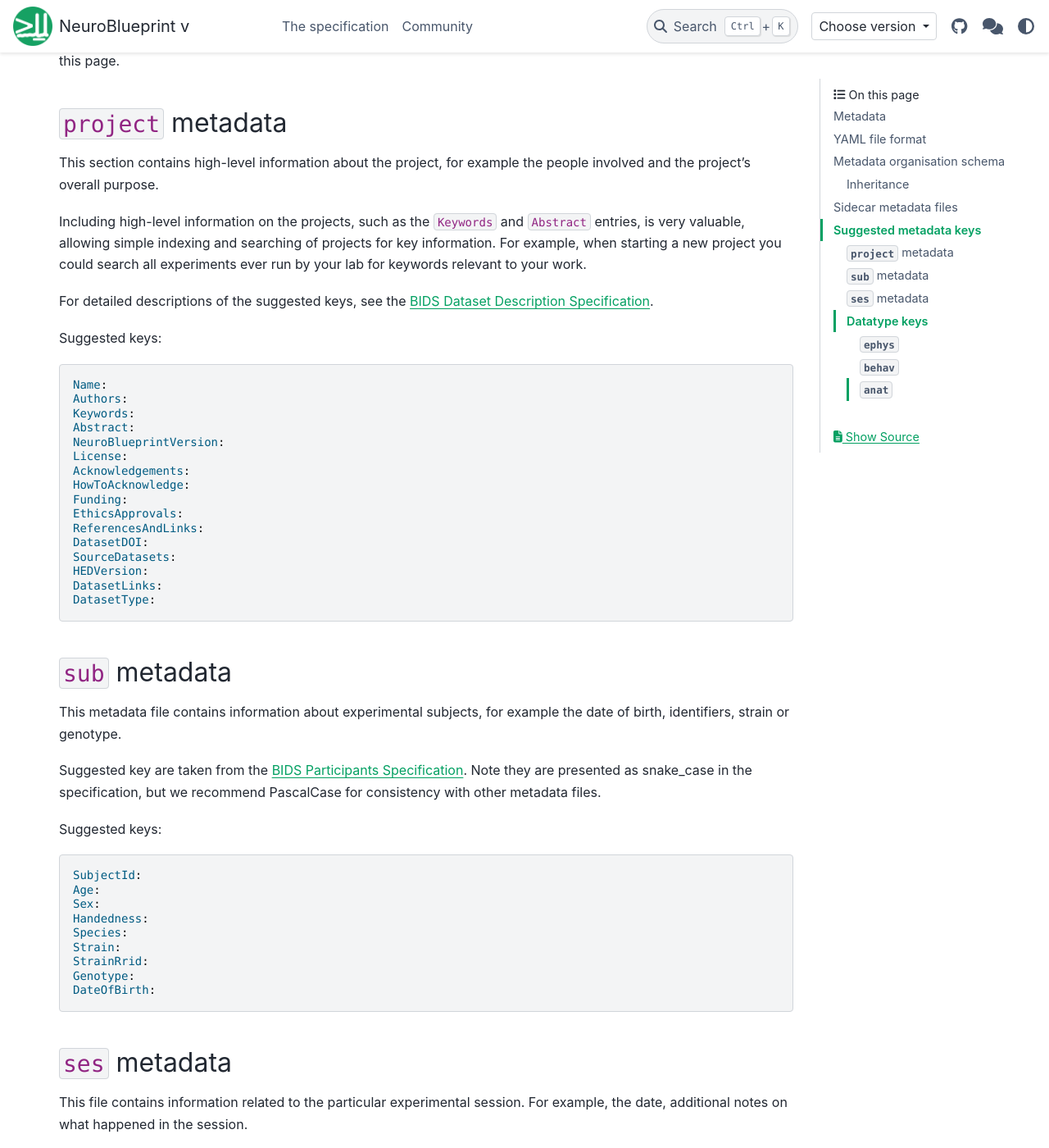
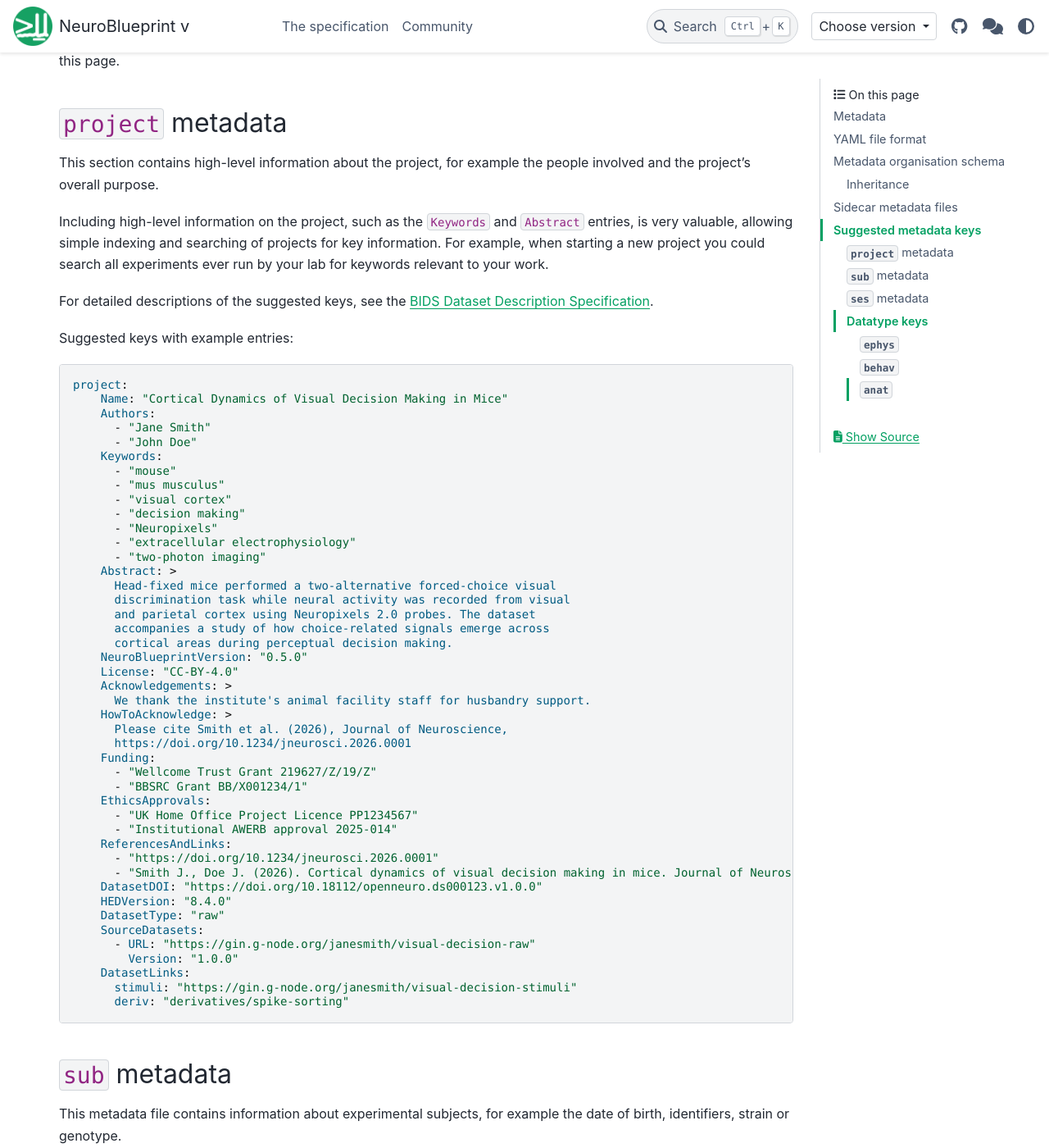
Before and after one commit to neuroinformatics-unit/NeuroBlueprint, a Sphinx documentation site: the page built from docs/source/metadata.md, in a window 1280 px wide and 1400 px high, scrolled down 4715 px. Shown: the whole window at 82% size. Built offline with Sphinx 7.4.7 and the PyData theme 0.15.4, drawn with Linux system fonts in a browser that asks for light colours; the version number could not be read and is left out; some of the changed text lies outside the part shown.

Commit message:
Add examples.

````diff
--- a/docs/source/metadata.md
+++ b/docs/source/metadata.md
@@ -12,7 +12,7 @@ setup, or microscope).
 
 A number of detailed metadata standards exist, including those from
 [BIDS](https://bids-specification.readthedocs.io/en/stable/introduction.html),
-[openMINDS](https://github.com/openMetadataInitiative) and
+[openMINDS](https://openminds.om-i.org/) and
 the [Allen Institute for Neural Dynamics](https://github.com/AllenNeuralDynamics/aind-data-schema),
 each differing in its structure, level of detail and the datatypes they cover.
 
@@ -43,7 +43,7 @@ project:
       - "John Doe"
 
 sub:
-    Species: "Mus musculus"
+    Species: "mus musculus"
     Genotype: "Thy1-GCaMP6s/wt"
 
 ephys:
@@ -76,7 +76,7 @@ project:
       - "John Doe"
 
 sub:
-    Species: "Mus musculus"
+    Species: "mus musculus"
     Strain: "C57BL/6J"
     StrainRrid: "RRID:IMSR_JAX:000664"
 
@@ -154,7 +154,7 @@ ephys:
 Now, `SamplingFrequency` at 30000 applies to all sessions except for
 `sub-001/ses-001`, which is 27000:
 
-This was inspired by the similar inheritance principle in [BIDS](https://bids-validator.readthedocs.io/en/stable/validation-model/inheritance-principle.html)
+This was inspired by the similar inheritance principle in [BIDS](https://bids-specification.readthedocs.io/en/stable/common-principles.html#the-inheritance-principle)
 
 :::{tip}
 When it is equivalent to put the `metadata.yaml` file at one of multiple folder levels,
@@ -242,7 +242,7 @@ and we will be happy to add it to this page.
 
 This section contains high-level information about the project, for example the people involved and the project's overall purpose.
 
-Including high-level information on the projects, such as the
+Including high-level information on the project, such as the
 `Keywords` and `Abstract` entries, is very valuable, allowing simple indexing and searching
 of projects for key information. For example, when starting a new project you could search
 all experiments ever run by your lab for keywords relevant to your work.
@@ -250,25 +250,53 @@ all experiments ever run by your lab for keywords relevant to your work.
 For detailed descriptions of the suggested keys, see the
 [BIDS Dataset Description Specification](https://bids-specification.readthedocs.io/en/stable/modality-agnostic-files/dataset-description.html#dataset_descriptionjson).
 
-Suggested keys:
+Suggested keys with example entries:
 
 ```yaml
-Name:
-Authors:
-Keywords:
-Abstract:
-NeuroBlueprintVersion:
-License:
-Acknowledgements:
-HowToAcknowledge:
-Funding:
-EthicsApprovals:
-ReferencesAndLinks:
-DatasetDOI:
-SourceDatasets:
-HEDVersion:
-DatasetLinks:
-DatasetType:
+project:
+    Name: "Cortical Dynamics of Visual Decision Making in Mice"
+    Authors:
+      - "Jane Smith"
+      - "John Doe"
+    Keywords:
+      - "mouse"
+      - "mus musculus"
+      - "visual cortex"
+      - "decision making"
+      - "Neuropixels"
+      - "extracellular electrophysiology"
+      - "two-photon imaging"
+    Abstract: >
+      Head-fixed mice performed a two-alternative forced-choice visual
+      discrimination task while neural activity was recorded from visual
+      and parietal cortex using Neuropixels 2.0 probes. The dataset
+      accompanies a study of how choice-related signals emerge across
+      cortical areas during perceptual decision making.
+    NeuroBlueprintVersion: "0.5.0"
+    License: "CC-BY-4.0"
+    Acknowledgements: >
+      We thank the institute's animal facility staff for husbandry support.
+    HowToAcknowledge: >
+      Please cite Smith et al. (2026), Journal of Neuroscience,
+      https://doi.org/10.1234/jneurosci.2026.0001
+    Funding:
+      - "Wellcome Trust Grant 219627/Z/19/Z"
+      - "BBSRC Grant BB/X001234/1"
+    EthicsApprovals:
+      - "UK Home Office Project Licence PP1234567"
+      - "Institutional AWERB approval 2025-014"
+    ReferencesAndLinks:
+      - "https://doi.org/10.1234/jneurosci.2026.0001"
+      - "Smith J., Doe J. (2026). Cortical dynamics of visual decision making in mice. Journal of Neuroscience."
+    DatasetDOI: "https://doi.org/10.18112/openneuro.ds000123.v1.0.0"
+    HEDVersion: "8.4.0"
+    DatasetType: "raw"
+    SourceDatasets:
+      - URL: "https://gin.g-node.org/janesmith/visual-decision-raw"
+        Version: "1.0.0"
+    DatasetLinks:
+      stimuli: "https://gin.g-node.org/janesmith/visual-decision-stimuli"
+      deriv: "derivatives/spike-sorting"
 ```
 
 (sub-metadata)=
@@ -277,23 +305,27 @@ DatasetType:
 This metadata file contains information about experimental subjects,
 for example the date of birth, identifiers, strain or genotype.
 
-Suggested key are taken from the
+Suggested keys are based on the
 [BIDS Participants Specification](https://bids-specification.readthedocs.io/en/stable/modality-agnostic-files/data-summary-files.html).
 Note they are presented as snake_case in the specification, but we recommend PascalCase for consistency with other metadata files.
 
-Suggested keys:
+Suggested keys with example entries:
 
 ```yaml
-SubjectId:
-Age:
-Sex:
-Handedness:
-Species:
-Strain:
-StrainRrid:
-Genotype:
-DateOfBirth:
+sub:
+    SubjectId: "sub-001"
+    Age: 12
+    AgeUnits: "week"
+    Sex: "M"
+    Handedness: "n/a"
+    Species: "mus musculus"
+    Strain: "C57BL/6J"
+    StrainRrid: "RRID:IMSR_JAX:000664"
+    Genotype: "Thy1-GCaMP6s/wt"
+    DateOfBirth: "2025-09-14"
 ```
+
+Valid entries for `AgeUnits` are "year", "week", "day" or "hour".
 
 (ses-metadata)=
 ## `ses` metadata
@@ -301,20 +333,25 @@ DateOfBirth:
 This file contains information related to the particular experimental session. For example,
 the date, additional notes on what happened in the session.
 
-Suggested key are taken from the
+Suggested keys are based on the
 [BIDS Sessions Specification](https://bids-specification.readthedocs.io/en/stable/modality-agnostic-files/data-summary-files.html#sessions-file).
 Note they are presented as snake_case in the specification, but we recommend PascalCase for consistency with other metadata files.
 
 Suggested keys:
 
 ```yaml
-SessionId:
-SessionDate:
-Age:
-Weight:
-Notes:
-Experimenter:
+ses:
+    SessionId: "ses-001"
+    SessionDate: "2025-12-07"
+    Age: 12
+    AgeUnits: "week"
+    Weight: 26.4
+    WeightUnits: "g"
+    Notes: "First Neuropixels recording. Mouse calm, good task engagement (~450 trials)."
+    Experimenter: "Jane Smith"
 ```
+
+Valid entries for `AgeUnits` are "year", "week", "day" or "hour".
 
 (datatype-keys)=
 ## Datatype keys
@@ -333,60 +370,62 @@ See the
 [BEP032 Electrophysiology Metadata Specification](https://bids.neuroimaging.io/extensions/beps/bep_032.html).
 for detailed descriptions.
 
-Suggested keys:
+Suggested keys with example entries:
 
-- **Institution Information**
-  - `InstitutionName`
-  - `InstitutionAddress`
-  - `InstitutionalDepartmentName`
+```yaml
+ephys:
+    # --- Institution Information ---
+    InstitutionName: "University College London"
+    InstitutionAddress: "Gower Street, London, WC1E 6BT, United Kingdom"
+    InstitutionalDepartmentName: "Sainsbury Wellcome Centre"
 
-- **Setup Information**
-  - `PowerLineFrequency`
-  - `Manufacturer`
-  - `ManufacturersModelName`
-  - `ManufacturersModelVersion`
-  - `RecordingSetupName`
-  - `SamplingFrequency`
-  - `DeviceSerialNumber`
-  - `SoftwareName`
-  - `SoftwareVersions`
-  - `RecordingDuration`
-  - `RecordingType`
-  - `EpochLength`
+    # --- Setup Information ---
+    PowerLineFrequency: 50
+    Manufacturer: "imec"
+    ManufacturersModelName: "Neuropixels 2.0"
+    ManufacturersModelVersion: "2.0 (4-shank)"
+    RecordingSetupName: "Acute rig 3 — head-fixed Neuropixels"
+    SamplingFrequency: 30000
+    DeviceSerialNumber: "21010012345"
+    SoftwareName: "SpikeGLX"
+    SoftwareVersions: "20240129-phase30"
+    RecordingDuration: 2730.5
+    RecordingType: "continuous"
 
-- **Processing Information**
-  - `SoftwareFilters`
-  - `HardwareFilters`
+    # --- Processing Information ---
+    SoftwareFilters: "n/a"
+    HardwareFilters: "n/a"
 
-- **Pharmaceuticals**
-  - `PharmaceuticalName`
-  - `PharmaceuticalDoseAmount`
-  - `PharmaceuticalDoseUnits`
-  - `PharmaceuticalDoseRegimen`
-  - `PharmaceuticalDoseTime`
+    # --- Pharmaceuticals ---
+    PharmaceuticalName: "Muscimol"
+    PharmaceuticalDoseAmount: 0.1
+    PharmaceuticalDoseUnits: "µg"
+    PharmaceuticalDoseRegimen: >-
+        100 nL of 1 µg/µL muscimol in sterile saline, pressure-injected
+        unilaterally into right PPC via glass pipette at 20 nL/min;
+        30 min equilibration before recording onset.
+    PharmaceuticalDoseTime: -1800
 
-- **Sample**
-  - `BodyPart`
-  - `BodyPartDetails`
-  - `BodyPartDetailsOntology`
-  - `SampleEnvironment`
-  - `SampleEmbedding`
-  - `SliceThickness`
-  - `SampleExtractionProtocol`
+    # --- Sample ---
+    BodyPart: "BRAIN"
+    BodyPartDetails: "Primary visual cortex (V1) and posterior parietal cortex (PPC)"
+    BodyPartDetailsOntology: "http://purl.obolibrary.org/obo/UBERON_0002436"
+    SampleEnvironment: "in vivo"
+    SampleEmbedding: "n/a"        # these would be omitted for extracellular electrophysiology, included for intracellular
+    SliceThickness: "n/a"
+    SampleExtractionProtocol: "n/a"
 
-- **Supplementary**
-  - `SupplementarySignals`
+    # --- Supplementary ---
+    SupplementarySignals: "Photodiode (stimulus onset), running-wheel velocity, lick sensor, wheel position"
 
-- **Task Information**
-  - `TaskName`
-  - `TaskDescription`
-  - `Instructions`
-  - `CogAtlasID`
-  - `CogPOID`
+    # --- Task Information ---
+    TaskName: "Visual Decision Making"
+    TaskDescription: "Head-fixed two-alternative forced-choice contrast discrimination."
+    Instructions: "n/a"
+    CogAtlasID: "n/a"
+    CogPOID: "n/a"
 
-- **Coordinate System**
-  - `MicroephysCoordinateUnits`
-
+```
 (behav-metadata)=
 ### `behav`
 
@@ -394,18 +433,25 @@ See the
 [BIDS Behavioural Experiments Specification](https://bids-specification.readthedocs.io/en/stable/modality-specific-files/behavioral-experiments.html).
 for detailed descriptions.
 
-Suggested keys:
+Suggested keys with example entries:
 
-**Institution Information**
-- `InstitutionName`
-- `InstitutionAddress`
-- `InstitutionalDepartmentName`
-**Task Information**
-- `TaskName`
-- `Instructions`
-- `TaskDescription`
-- `CogAtlasID`
-- `CogPOID`
+```yaml
+behav:
+    # --- Institution Information ---
+    InstitutionName: "University College London"
+    InstitutionAddress: "Gower Street, London, WC1E 6BT, United Kingdom"
+    InstitutionalDepartmentName: "Sainsbury Wellcome Centre"
+
+    # --- Task Information ---
+    TaskName: "Visual Decision Making"
+    TaskDescription: >-
+        Head-fixed two-alternative forced-choice contrast discrimination;
+        the mouse reports the higher-contrast side by turning a steering
+        wheel, and correct choices are rewarded with water.
+    Instructions: "n/a"
+    CogAtlasID: "n/a"
+    CogPOID: "n/a"
+```
 
 (anat-metadata)=
 ### `anat`
@@ -415,44 +461,49 @@ We use the BIDS microscopy metadata fields as a starting point.
 See the full specification for detailed descriptions:
 [BIDS Microscopy Specification](https://bids-specification.readthedocs.io/en/stable/modality-specific-files/microscopy.html).
 
-Suggested keys:
+Suggested keys with example entries:
 
-- **Image Acquisition**
-  - `PixelSize`
-  - `PixelSizeUnits`
-  - `Immersion`
-  - `NumericalAperture`
-  - `Magnification`
-  - `ImageAcquisitionProtocol`
-  - `OtherAcquisitionParameters`
+```yaml
+anat:
+    # --- Image Acquisition ---
+    PixelSize: [0.5, 0.5, 2.0]
+    PixelSizeUnits: "um"
+    Immersion: "Air"
+    NumericalAperture: 0.45
+    Magnification: 10
+    ImageAcquisitionProtocol: "https://doi.org/10.17504/protocols.io.xxxxxxx"
+    OtherAcquisitionParameters: >-
+        Tile scan with 10% overlap, stitched in ZEN; 3 channels
+        (DAPI 405 nm, GFP 488 nm, DiI 561 nm); z-step 2 µm.
 
-- **Sample**
-  - `BodyPart`
-  - `BodyPartDetails`
-  - `BodyPartDetailsOntology`
-  - `SampleEnvironment`
-  - `SampleEmbedding`
-  - `SampleFixation`
-  - `SampleStaining`
-  - `SamplePrimaryAntibody`
-  - `SampleSecondaryAntibody`
-  - `SliceThickness`
-  - `TissueDeformationScaling`
-  - `SampleExtractionProtocol`
-  - `SampleExtractionInstitution`
+    # --- Sample ---
+    BodyPart: "BRAIN"
+    BodyPartDetails: "Coronal section (~-2.0 mm from bregma) containing V1 and PPC"
+    BodyPartDetailsOntology: "http://purl.obolibrary.org/obo/UBERON_0002436"
+    SampleEnvironment: "ex vivo"
+    SampleEmbedding: "Agarose (4%) for vibratome sectioning"
+    SampleFixation: "4% paraformaldehyde in 0.1 M PBS, transcardial perfusion, 24 h post-fix at 4 °C"
+    SampleStaining: "DAPI nuclear counterstain; immunostaining for GFP"
+    SamplePrimaryAntibody: "Chicken polyclonal anti-GFP (RRID:AB_300798)"
+    SampleSecondaryAntibody: "Goat anti-chicken IgY Alexa Fluor 488 (RRID:AB_2534096)"
+    SliceThickness: 50
+    TissueDeformationScaling: 100
+    SampleExtractionProtocol: "https://doi.org/10.17504/protocols.io.yyyyyyy"
+    SampleExtractionInstitution: "Sainsbury Wellcome Centre, University College London"
 
-- **Chunk Transformations**
-  - `ChunkTransformationMatrix`
-  - `ChunkTransformationMatrixAxis`
+    # --- Chunk Transformations ---   (omitted unless chunk-<index> is used)
+    ChunkTransformationMatrix: "n/a"
+    ChunkTransformationMatrixAxis: "n/a"
 
-- **Hardware Information**
-  - `Manufacturer`
-  - `ManufacturersModelName`
-  - `DeviceSerialNumber`
-  - `StationName`
-  - `SoftwareVersions`
+    # --- Hardware Information ---
+    Manufacturer: "Zeiss"
+    ManufacturersModelName: "LSM 980"
+    DeviceSerialNumber: "3825001234"
+    StationName: "Confocal rig 2"
+    SoftwareVersions: "ZEN 3.4 (blue edition)"
 
-- **Institution Information**
-  - `InstitutionName`
-  - `InstitutionAddress`
-  - `InstitutionalDepartmentName`
+    # --- Institution Information ---
+    InstitutionName: "University College London"
+    InstitutionAddress: "Gower Street, London, WC1E 6BT, United Kingdom"
+    InstitutionalDepartmentName: "Sainsbury Wellcome Centre"
+```
````
Also changed, not shown: other parts of docs/source/metadata.md (+1 -1 lines).
